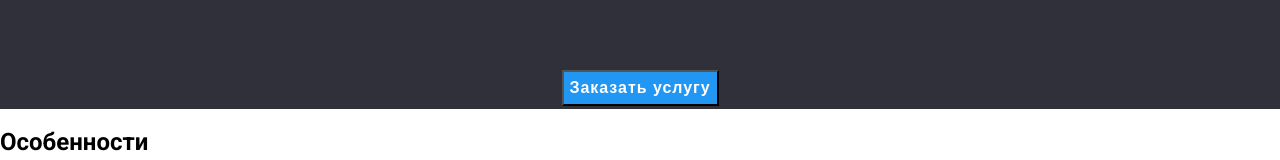
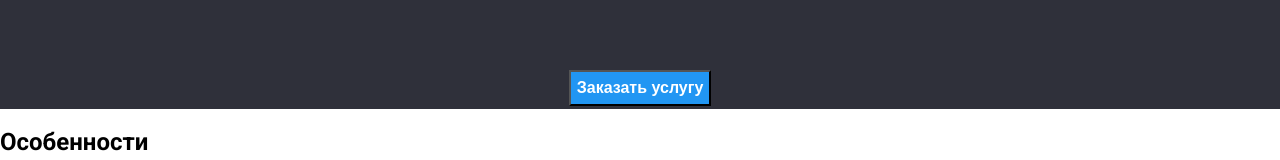
Before and after one commit to ViktarBaloshka/goit-markup-hw-02, a plain HTML site: page index.html in a window 1280 px wide. Shown: the part 379-539 px from the top of the page. Drawn offline with Linux system fonts and the light colour scheme.

Commit message:
add fonts style

```diff
--- a/css/styles.css
+++ b/css/styles.css
@@ -54,6 +54,7 @@ body {
   font-size: 14px;
   line-height: 1.14;
   letter-spacing: 0.02em;
+
   color: var(--second-fonts-color);
 }
 
@@ -75,15 +76,11 @@ body {
 }
 
 .order-service {
-  font-weight: bold;
+  font-weight: 700;
   font-size: 16px;
   line-height: 1.87;
+  cursor: pointer;
 
-  align-items: center;
-  text-align: center;
-  letter-spacing: 0.06em;
-
-  cursor: pointer;
   background-color: var(--active-element-color);
   color: var(--text-color);
 }
```
